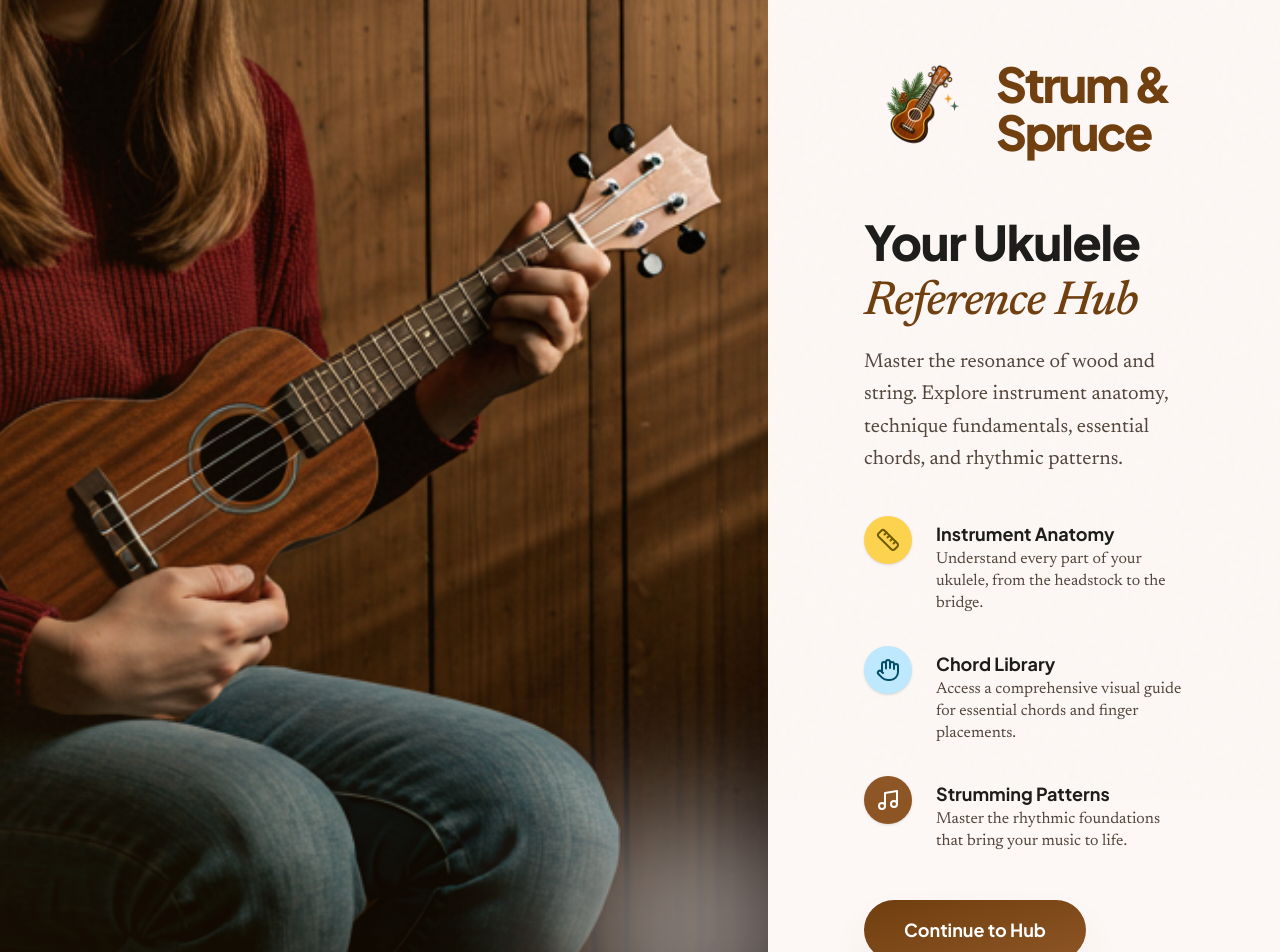
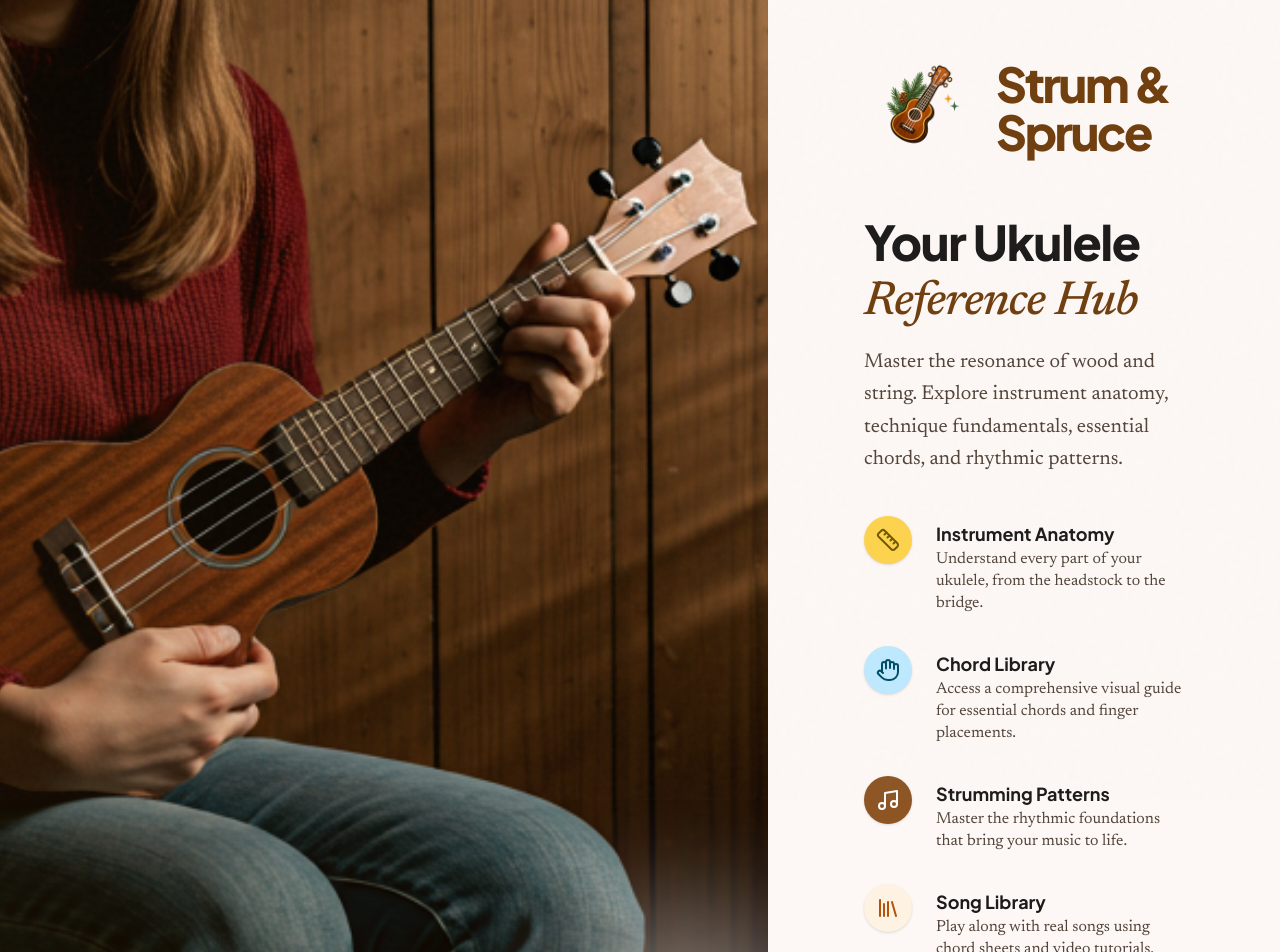
Before and after one commit to DotNetTitan/strum-and-spruce, a React (Vite) app: page / in a window 1280 px wide. Shown: the top 952 px of the page. Built offline with nearby package versions, Linux system fonts and the light colour scheme.

Commit message:
improvements

```diff
--- a/src/pages/Onboarding.tsx
+++ b/src/pages/Onboarding.tsx
@@ -1,5 +1,5 @@
 import { Link } from 'react-router-dom';
-import { Ruler, Hand, Music } from 'lucide-react';
+import { Ruler, Hand, Music, Library } from 'lucide-react';
 import { cn } from '../lib/utils';
 import logoUrl from '/logo.png?url';
 
@@ -39,6 +39,7 @@ export const Onboarding = () => (
           { icon: Ruler, title: 'Instrument Anatomy', desc: 'Understand every part of your ukulele, from the headstock to the bridge.', color: 'bg-secondary-container text-on-secondary-container' },
           { icon: Hand, title: 'Chord Library', desc: 'Access a comprehensive visual guide for essential chords and finger placements.', color: 'bg-tertiary-fixed text-on-tertiary-fixed-variant' },
           { icon: Music, title: 'Strumming Patterns', desc: 'Master the rhythmic foundations that bring your music to life.', color: 'bg-primary-container text-on-primary' },
+          { icon: Library, title: 'Song Library', desc: 'Play along with real songs using chord sheets and video tutorials.', color: 'bg-[#fef3e2] text-[#b45309]' },
         ].map((step, i) => (
           <div key={i} className="flex gap-6 items-start group">
             <div className={cn("flex-shrink-0 w-12 h-12 rounded-full flex items-center justify-center shadow-sm group-hover:scale-110 transition-transform duration-300", step.color)}>
```
Also changed, not shown: 1 other file (tests, documents, lock files or other folders).
